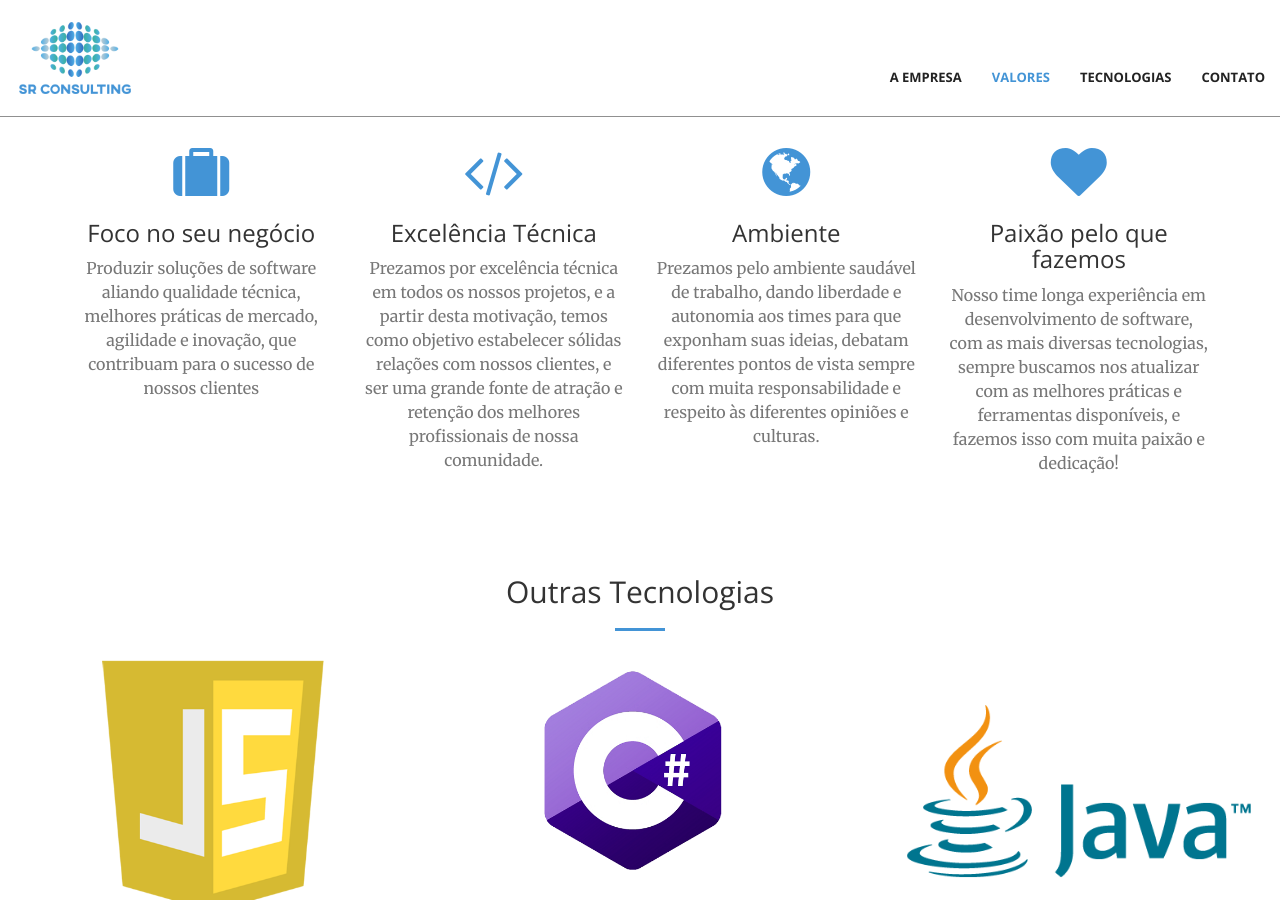
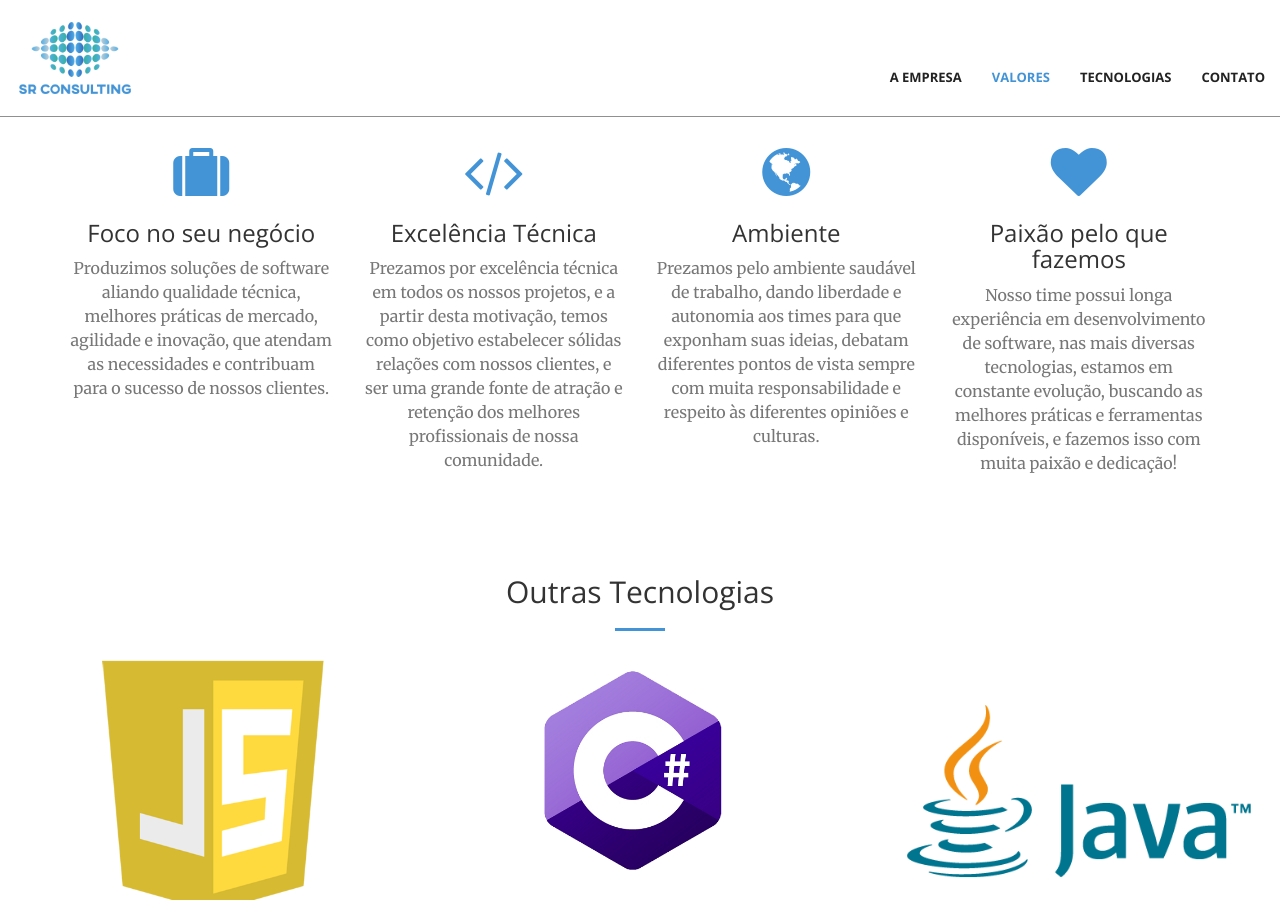
Before and after one commit to srconsulting/srconsulting.github.io, a Jekyll site: the page built from index.html, in a window 1280 px wide and 900 px high, scrolled down 1392 px. Built offline with Jekyll 4.4.1, drawn with Linux system fonts in a browser that asks for light colours.

Commit message:
ajuste de textos e responsividade da logo

```diff
--- a/_config.yml
+++ b/_config.yml
@@ -8,6 +8,7 @@
 twitter_username: _srconsulting
 github_username:
 whatsapp: (51) 99999-9999
+linkedin: https://linkedin.com
 
 # Build settings
 markdown: kramdown
--- a/_includes/contact.html
+++ b/_includes/contact.html
@@ -4,9 +4,10 @@
             <div class="col-lg-8 col-lg-offset-2 text-center">
                 <h2 class="section-heading">Vamos nos conectar!</h2>
                 <hr class="primary">
-                <p>Está pronto para começar um novo projeto conosco? Que ótimo! Entre em contato pelas nossas redes que retornaremos o mais breve possível!</p>
+                <p>Está pronto para começar um novo projeto conosco? Que ótimo! Entre em contato pelas nossas redes que
+                    retornaremos o mais breve possível!</p>
             </div>
-        <div class="col-lg-2 col-lg-offset-2 text-center">
+            <div class="col-lg-2 col-lg-offset-1 text-center">
                 <a href="https://twitter.com/{{ site.twitter_username }}">
                     <i class="fa fa-twitter fa-3x wow bounceIn" data-wow-delay=".1s"></i>
                     <p>{{ site.twitter_username }}</p>
@@ -24,6 +25,11 @@
                     <p>{{ site.whatsapp }}</p>
                 </a>
             </div>
-
+            <div class="col-lg-2 col-lg-offset-1 text-center">
+                <a href="https://github.com/{{ site.linkedin }}">
+                    <i class="fa fa-linkedin-square fa-3x wow bounceIn" data-wow-delay=".1s"></i>
+                    <p>{{ site.linkedin }}</p>
+                </a>
+            </div>
         </div>
 </section>
--- a/_includes/nav.html
+++ b/_includes/nav.html
@@ -9,7 +9,7 @@
                 <span class="icon-bar"></span>
             </button>
             <a class="navbar-brand page-scroll" href="#page-top" style="height: auto;">
-                <img src="../img/logo/website_logo_transparent_background.png" width="120" height="86">
+                <img src="../img/logo/website_logo_transparent_background.png">
             </a>
         </div>
 
--- a/_includes/services.html
+++ b/_includes/services.html
@@ -13,7 +13,8 @@
                 <div class="service-box">
                     <i class="fa fa-4x fa-suitcase wow bounceIn text-primary"></i>
                     <h3>Foco no seu negócio</h3>
-                    <p class="text-muted">Produzir soluções de software aliando qualidade técnica, melhores práticas de mercado, agilidade e inovação, que contribuam para o sucesso de nossos clientes</p>
+                    <p class="text-muted">Produzimos soluções de software aliando qualidade técnica, melhores práticas de mercado,
+                        agilidade e inovação, que atendam as necessidades e contribuam para o sucesso de nossos clientes.</p>
                 </div>
             </div>
             <div class="col-lg-3 col-md-6 text-center">
@@ -37,8 +38,8 @@
                 <div class="service-box">
                     <i class="fa fa-4x fa-heart wow bounceIn text-primary" data-wow-delay=".3s"></i>
                     <h3>Paixão pelo que fazemos</h3>
-                    <p class="text-muted">Nosso time longa experiência em desenvolvimento de software, com as mais diversas tecnologias,
-                        sempre buscamos nos atualizar com as melhores práticas e ferramentas disponíveis, e fazemos isso com muita paixão e dedicação!</p>
+                    <p class="text-muted">Nosso time possui longa experiência em desenvolvimento de software, nas mais diversas tecnologias,
+                        estamos em constante evolução, buscando as melhores práticas e ferramentas disponíveis, e fazemos isso com muita paixão e dedicação!</p>
                 </div>
             </div>
         </div>
--- a/_sass/_base.scss
+++ b/_sass/_base.scss
@@ -83,6 +83,10 @@
         &:focus {
             color: darken($theme-primary, 10%);
         }
+        img {
+            width: 70px;
+            height: 53px;
+        }
     }
     .nav {
         > li {
@@ -116,6 +120,10 @@
             &:hover,
             &:focus {
                 color: white;
+            }
+            img {
+                width: 120px;
+                height: 86px;
             }
         }
         .nav > li > a,
```
Also changed, not shown: 5 other files. Lines whose indentation alone changed are shown as unchanged.
